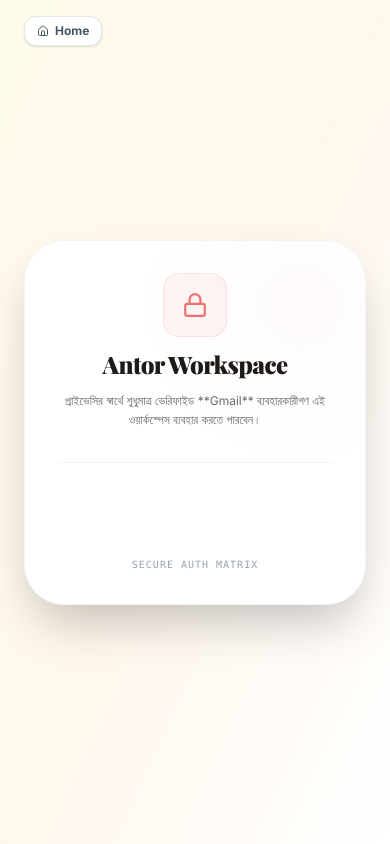
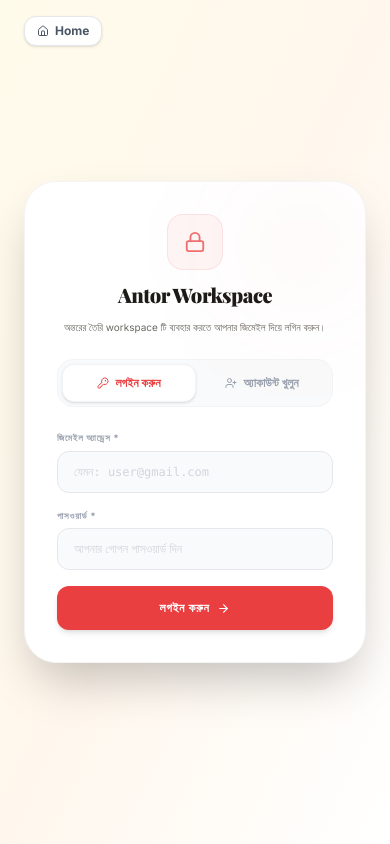
Before and after one commit to artistantor-pixel/AntorCS, a Next.js app: page /workspace in a window 390 px wide. Built offline with nearby package versions, Linux system fonts and the light colour scheme; a web font is replaced by a local one.

Commit message:
feat: implement custom signup and login fallback flow for workspace

```diff
--- /dev/null
+++ b/src/app/api/auth/custom/route.ts
@@ -0,0 +1,82 @@
+import { NextResponse } from "next/server";
+import { PrismaClient } from "@prisma/client";
+
+export const dynamic = "force-dynamic";
+const prisma = new PrismaClient();
+
+export async function POST(request: Request) {
+  try {
+    const { action, name, email, password } = await request.json();
+
+    if (!action || !email || !password) {
+      return NextResponse.json({ error: "Missing required fields." }, { status: 400 });
+    }
+
+    const normalizedEmail = email.trim().toLowerCase();
+    if (!normalizedEmail.endsWith("@gmail.com")) {
+      return NextResponse.json({ error: "Only @gmail.com accounts are allowed." }, { status: 400 });
+    }
+
+    // Get current registered users
+    const record = await prisma.content.findUnique({
+      where: { id: "workspace_users" }
+    });
+
+    let users: any[] = [];
+    if (record && Array.isArray(record.data)) {
+      users = record.data;
+    }
+
+    if (action === "signup") {
+      if (!name || !name.trim()) {
+        return NextResponse.json({ error: "Name is required for registration." }, { status: 400 });
+      }
+
+      // Check if email already exists
+      const exists = users.some((u: any) => u.email === normalizedEmail);
+      if (exists) {
+        return NextResponse.json({ error: "Email is already registered. Please sign in." }, { status: 400 });
+      }
+
+      // Create new user
+      const newUser = {
+        name: name.trim(),
+        email: normalizedEmail,
+        password: password // simple and direct for development/testing
+      };
+
+      const updatedUsers = [...users, newUser];
+
+      await prisma.content.upsert({
+        where: { id: "workspace_users" },
+        update: { data: updatedUsers },
+        create: { id: "workspace_users", data: updatedUsers }
+      });
+
+      return NextResponse.json({
+        success: true,
+        user: { email: newUser.email, name: newUser.name }
+      });
+    }
+
+    if (action === "login") {
+      const match = users.find(
+        (u: any) => u.email === normalizedEmail && u.password === password
+      );
+
+      if (!match) {
+        return NextResponse.json({ error: "Invalid email or password." }, { status: 401 });
+      }
+
+      return NextResponse.json({
+        success: true,
+        user: { email: match.email, name: match.name }
+      });
+    }
+
+    return NextResponse.json({ error: "Invalid action." }, { status: 400 });
+  } catch (error) {
+    console.error("Custom authentication error:", error);
+    return NextResponse.json({ error: "Authentication system error." }, { status: 500 });
+  }
+}
--- a/src/app/workspace/page.tsx
+++ b/src/app/workspace/page.tsx
@@ -2,15 +2,12 @@
 
 import { useState, useEffect, useCallback } from "react";
 import { motion, AnimatePresence } from "framer-motion";
-const motionImport = motion;
-const AnimatePresenceImport = AnimatePresence;
-
 import type { LucideIcon } from "lucide-react";
 import {
   Lock, Unlock, Plus, Trash2, CheckCircle2,
   Clock, Zap, Coffee, Moon, Sun, Sunset, ArrowRight,
   Flame, Target, Briefcase, ImageIcon, Film, Share2, X,
-  ShieldAlert, Home, RotateCcw, Edit3, ChevronRight, LogOut, Loader2
+  ShieldAlert, Home, RotateCcw, Edit3, LogOut, Loader2, KeyRound, UserPlus
 } from "lucide-react";
 
 // ─── TYPES ──────────────────────────────────────────────────────────────────
@@ -33,7 +30,6 @@
 interface UserSession {
   email: string;
   name: string;
-  picture?: string;
 }
 
 // ─── TIME THEME ENGINE (light palette) ──────────────────────────────────────
@@ -109,23 +105,6 @@
   return { text: `${diff} days left`, urgent: false };
 }
 
-// ─── DECODE JWT TOKEN SECURELY ────────────────────────────────────────────────
-function parseJwt(token: string) {
-  try {
-    const base64Url = token.split('.')[1];
-    const base64 = base64Url.replace(/-/g, '+').replace(/_/g, '/');
-    const jsonPayload = decodeURIComponent(
-      window.atob(base64)
-        .split('')
-        .map(c => '%' + ('00' + c.charCodeAt(0).toString(16)).slice(-2))
-        .join('')
-    );
-    return JSON.parse(jsonPayload);
-  } catch (e) {
-    return null;
-  }
-}
-
 // ─── LIVE CLOCK ───────────────────────────────────────────────────────────────
 function LiveClock() {
   const [time, setTime] = useState(new Date());
@@ -139,18 +118,26 @@
 
 // ─── MAIN COMPONENT ───────────────────────────────────────────────────────────
 export default function CommandCenter() {
-  const [user, setUser]           = useState<UserSession | null>(null);
-  const [tasks, setTasks]         = useState<Task[]>([]);
-  const [isLoading, setIsLoading] = useState(true);
+  const [user, setUser]             = useState<UserSession | null>(null);
+  const [tasks, setTasks]           = useState<Task[]>([]);
+  const [isLoading, setIsLoading]   = useState(true);
   const [isBossMode, setIsBossMode] = useState(false);
-  const [showAuth, setShowAuth]   = useState(false);
-  const [password, setPassword]   = useState("");
-  const [authErr, setAuthErr]     = useState("");
-  const [showForm, setShowForm]   = useState(false);
-  const [filter, setFilter]       = useState<Status | "ALL">("ALL");
-  const [isSaving, setIsSaving]   = useState(false);
-  const [hour, setHour]           = useState(new Date().getHours());
+  const [showAuth, setShowAuth]     = useState(false);
+  const [password, setPassword]     = useState("");
+  const [authErr, setAuthErr]       = useState("");
+  const [showForm, setShowForm]     = useState(false);
+  const [filter, setFilter]         = useState<Status | "ALL">("ALL");
+  const [isSaving, setIsSaving]     = useState(false);
+  const [hour, setHour]             = useState(new Date().getHours());
   const [editingTask, setEditingTask] = useState<Task | null>(null);
+
+  // Custom Authentication Forms State
+  const [authTab, setAuthTab]       = useState<"login" | "signup">("login");
+  const [authEmail, setAuthEmail]   = useState("");
+  const [authPassword, setAuthPassword] = useState("");
+  const [authName, setAuthName]     = useState("");
+  const [authLoading, setAuthLoading] = useState(false);
+  const [authMsg, setAuthMsg]       = useState("");
 
   const [form, setForm] = useState({
     title: "", client: "", description: "",
@@ -180,59 +167,6 @@
       }
     }
   }, []);
-
-  // Initialize Google Login Client SDK
-  useEffect(() => {
-    if (user) return; // No need if logged in
-
-    const script = document.createElement("script");
-    script.src = "https://accounts.google.com/gsi/client";
-    script.async = true;
-    script.defer = true;
-    script.onload = () => {
-      const g = (window as any).google;
-      if (g) {
-        g.accounts.id.initialize({
-          client_id: process.env.NEXT_PUBLIC_GOOGLE_CLIENT_ID || "1058778732684-fallbackgoogleclientid.apps.googleusercontent.com",
-          callback: (response: any) => {
-            const payload = parseJwt(response.credential);
-            if (payload && payload.email) {
-              if (payload.email.endsWith("@gmail.com")) {
-                const loggedInUser: UserSession = {
-                  email: payload.email,
-                  name: payload.name || payload.email.split("@")[0],
-                  picture: payload.picture
-                };
-                setUser(loggedInUser);
-                localStorage.setItem("workspace_user", JSON.stringify(loggedInUser));
-                setAuthErr("");
-              } else {
-                setAuthErr("প্রবেশাধিকার বঞ্চিত: শুধুমাত্র @gmail.com অ্যাকাউন্ট অনুমোদিত!");
-              }
-            } else {
-              setAuthErr("গুগল সাইন-ইন ব্যর্থ হয়েছে!");
-            }
-          }
-        });
-
-        const btnElement = document.getElementById("google-signin-btn");
-        if (btnElement) {
-          g.accounts.id.renderButton(btnElement, {
-
-            theme: "outline",
-            size: "large",
-            width: btnElement.clientWidth || 320,
-            shape: "pill"
-          });
-        }
-      }
-    };
-
-    document.head.appendChild(script);
-    return () => {
-      document.head.removeChild(script);
-    };
-  }, [user]);
 
   const handleLogout = () => {
     setUser(null);
@@ -281,6 +215,61 @@
       setPassword("");
     } else {
       setAuthErr("ভুল পাসওয়ার্ড!");
+    }
+  };
+
+  // Custom Sign Up / Login Submit Handler
+  const handleCustomAuthSubmit = async (e: React.FormEvent) => {
+    e.preventDefault();
+    setAuthMsg("");
+
+    if (!authEmail.trim() || !authPassword.trim()) {
+      setAuthMsg("সবগুলো তথ্য সঠিকভাবে পূরণ করুন।");
+      return;
+    }
+
+    if (!authEmail.trim().toLowerCase().endsWith("@gmail.com")) {
+      setAuthMsg("শুধুমাত্র @gmail.com ইমেইল অ্যাড্রেস অনুমোদিত!");
+      return;
+    }
+
+    if (authTab === "signup" && (!authName || !authName.trim())) {
+      setAuthMsg("দয়া করে আপনার নাম লিখুন।");
+      return;
+    }
+
+    setAuthLoading(true);
+    try {
+      const res = await fetch("/api/auth/custom", {
+        method: "POST",
+        headers: { "Content-Type": "application/json" },
+        body: JSON.stringify({
+          action: authTab,
+          name: authName,
+          email: authEmail,
+          password: authPassword
+        })
+      });
+
+      const data = await res.json();
+      if (res.ok && data.success) {
+        if (authTab === "signup") {
+          setAuthMsg("অ্যাকাউন্ট সফলভাবে তৈরি হয়েছে! এখন লগইন করুন।");
+          setAuthTab("login");
+          setAuthPassword("");
+        } else {
+          setUser(data.user);
+          localStorage.setItem("workspace_user", JSON.stringify(data.user));
+          setAuthMsg("");
+        }
+      } else {
+        setAuthMsg(data.error || "অথেন্টিকেশন ব্যর্থ হয়েছে।");
+      }
+    } catch (err) {
+      console.error(err);
+      setAuthMsg("সার্ভারে সংযোগ করা যাচ্ছে না।");
+    } finally {
+      setAuthLoading(false);
     }
   };
 
@@ -339,7 +328,7 @@
     critical: tasks.filter(t => t.priority === "CRITICAL" && t.status !== "COMPLETED").length,
   };
 
-  // ─── UNAUTHENTICATED RENDER (GMAIL LOGIN REQUIRED) ─────────────────────────
+  // ─── UNAUTHENTICATED RENDER (GMAIL LOG IN / REGISTER COMPONENT) ───────────────
   if (!user) {
     return (
       <div className={`min-h-screen ${theme.pageBg} flex flex-col justify-center items-center p-6 antialiased text-gray-800`}>
@@ -349,52 +338,129 @@
           </a>
         </div>
 
-        <motionImport.div
+        <motion.div
           initial={{ opacity: 0, y: 20 }}
           animate={{ opacity: 1, y: 0 }}
           transition={{ duration: 0.6 }}
-          className="w-full max-w-md bg-white border border-gray-100 rounded-[2.5rem] shadow-2xl p-8 md:p-10 space-y-8 relative overflow-hidden text-center"
+          className="w-full max-w-md bg-white border border-gray-100 rounded-[2rem] shadow-2xl p-8 relative overflow-hidden"
         >
           {/* Decorative backdrop glow */}
           <div className="absolute top-0 right-0 w-32 h-32 bg-brand-red/5 rounded-full blur-3xl pointer-events-none" />
 
-          <div className="space-y-3">
-            <div className="w-16 h-16 rounded-2xl flex items-center justify-center mx-auto bg-brand-red/5 text-brand-red border border-brand-red/10">
-              <Lock size={26} className="animate-pulse" />
+          <div className="space-y-3 text-center mb-6">
+            <div className="w-14 h-14 rounded-2xl flex items-center justify-center mx-auto bg-brand-red/5 text-brand-red border border-brand-red/10">
+              <Lock size={22} className="animate-pulse" />
             </div>
-            <h1 className="text-2xl md:text-3xl font-black font-serif tracking-tight text-gray-900 leading-tight">
+            <h1 className="text-xl md:text-2xl font-black font-serif tracking-tight text-gray-900 leading-tight">
               Antor Workspace
             </h1>
-            <p className="text-xs text-muted leading-relaxed max-w-xs mx-auto">
-              প্রাইভেসির স্বার্থে শুধুমাত্র ভেরিফাইড **Gmail** ব্যবহারকারীগণ এই ওয়ার্কস্পেস ব্যবহার করতে পারবেন।
+            <p className="text-[10px] text-muted leading-relaxed max-w-xs mx-auto">
+              অন্তরের তৈরি workspace টি ব্যবহার করতে আপনার জিমেইল দিয়ে লগিন করুন।
             </p>
           </div>
 
-          <hr className="border-gray-100" />
+          {/* Form Tabs */}
+          <div className="flex bg-gray-50 border border-gray-100 p-1 rounded-2xl mb-6">
+            <button
+              onClick={() => { setAuthTab("login"); setAuthMsg(""); }}
+              className={`flex-1 py-2.5 rounded-xl text-xs font-bold transition-all flex items-center justify-center gap-1.5 cursor-pointer ${
+                authTab === "login"
+                  ? "bg-white text-brand-red shadow-sm border border-gray-100"
+                  : "text-gray-400 hover:text-gray-700"
+              }`}
+            >
+              <KeyRound size={12} /> লগইন করুন
+            </button>
+            <button
+              onClick={() => { setAuthTab("signup"); setAuthMsg(""); }}
+              className={`flex-1 py-2.5 rounded-xl text-xs font-bold transition-all flex items-center justify-center gap-1.5 cursor-pointer ${
+                authTab === "signup"
+                  ? "bg-white text-brand-red shadow-sm border border-gray-100"
+                  : "text-gray-400 hover:text-gray-700"
+              }`}
+            >
+              <UserPlus size={12} /> অ্যাকাউন্ট খুলুন
+            </button>
+          </div>
 
-          {/* Error alerts */}
-          {authErr && (
-            <motionImport.div
+          {/* Error & Success Messages */}
+          {authMsg && (
+            <motion.div
               initial={{ scale: 0.95, opacity: 0 }}
               animate={{ scale: 1, opacity: 1 }}
-              className="p-4 rounded-2xl bg-red-50 border border-red-100 text-red-600 text-xs font-bold text-left flex items-start gap-3"
+              className={`p-4 rounded-2xl text-xs font-bold mb-5 flex items-start gap-2.5 ${
+                authMsg.includes("সফলভাবে") || authMsg.includes("তৈরি হয়েছে")
+                  ? "bg-emerald-50 border border-emerald-100 text-emerald-600"
+                  : "bg-red-50 border border-red-100 text-red-600"
+              }`}
             >
-              <ShieldAlert size={16} className="shrink-0 mt-0.5" />
-              <span>{authErr}</span>
-            </motionImport.div>
+              <ShieldAlert size={15} className="shrink-0 mt-0.5" />
+              <span>{authMsg}</span>
+            </motion.div>
           )}
 
-          {/* Dynamic Google Login Button */}
-          <div className="space-y-4">
-            <div
-              id="google-signin-btn"
-              className="w-full flex justify-center hoverable min-h-[46px]"
-            />
-            <p className="text-[10px] text-gray-400 font-mono tracking-widest uppercase">
-              Secure Auth matrix
-            </p>
-          </div>
-        </motionImport.div>
+          {/* Form inputs */}
+          <form onSubmit={handleCustomAuthSubmit} className="space-y-4">
+            {authTab === "signup" && (
+              <div>
+                <label className="block text-[9px] font-black uppercase tracking-widest text-gray-400 mb-1.5">আপনার নাম *</label>
+                <input
+                  type="text"
+                  required
+                  value={authName}
+                  onChange={e => setAuthName(e.target.value)}
+                  placeholder="যেমন: অন্তর কুমার বিশ্বাস"
+                  className="w-full bg-gray-50 border border-gray-200 rounded-xl px-4 py-3 text-xs text-gray-800 placeholder:text-gray-300 focus:border-gray-400 outline-none"
+                />
+              </div>
+            )}
+
+            <div>
+              <label className="block text-[9px] font-black uppercase tracking-widest text-gray-400 mb-1.5">জিমেইল অ্যাড্রেস *</label>
+              <input
+                type="email"
+                required
+                value={authEmail}
+                onChange={e => setAuthEmail(e.target.value)}
+                placeholder="যেমন: user@gmail.com"
+                className="w-full bg-gray-50 border border-gray-200 rounded-xl px-4 py-3 text-xs text-gray-800 placeholder:text-gray-300 focus:border-gray-400 outline-none font-mono"
+              />
+            </div>
+
+            <div>
+              <label className="block text-[9px] font-black uppercase tracking-widest text-gray-400 mb-1.5">পাসওয়ার্ড *</label>
+              <input
+                type="password"
+                required
+                value={authPassword}
+                onChange={e => setAuthPassword(e.target.value)}
+                placeholder="আপনার গোপন পাসওয়ার্ড দিন"
+                className="w-full bg-gray-50 border border-gray-200 rounded-xl px-4 py-3 text-xs text-gray-800 placeholder:text-gray-300 focus:border-gray-400 outline-none"
+              />
+            </div>
+
+            <button
+              type="submit"
+              disabled={authLoading}
+              className="w-full py-3.5 bg-brand-red hover:bg-blood-red text-white rounded-xl font-bold flex items-center justify-center gap-2 transition-all shadow-md active:scale-95 text-xs tracking-wider uppercase disabled:opacity-50 cursor-pointer"
+            >
+              {authLoading ? (
+                <>
+                  <Loader2 className="animate-spin" size={14} />
+                  প্রসেসিং হচ্ছে...
+                </>
+              ) : authTab === "login" ? (
+                <>
+                  লগইন করুন <ArrowRight size={13} />
+                </>
+              ) : (
+                <>
+                  অ্যাকাউন্ট তৈরি করুন <ArrowRight size={13} />
+                </>
+              )}
+            </button>
+          </form>
+        </motion.div>
       </div>
     );
   }
@@ -423,25 +489,17 @@
           {/* Right (Google user & Logout) */}
           <div className="flex items-center gap-3 flex-wrap">
             {stats.critical > 0 && (
-              <motionImport.div animate={{ scale: [1, 1.04, 1] }} transition={{ repeat: Infinity, duration: 2 }}
+              <motion.div animate={{ scale: [1, 1.04, 1] }} transition={{ repeat: Infinity, duration: 2 }}
                 className="px-3 py-1 rounded-full bg-red-100 border border-red-300 text-red-700 text-[10px] font-black tracking-wider">
                 🔴 {stats.critical} Critical
-              </motionImport.div>
+              </motion.div>
             )}
 
-            {/* Google Profile Badge */}
+            {/* Profile Badge */}
             <div className="flex items-center gap-2 px-3 py-1 rounded-full bg-white border border-gray-200 shadow-sm">
-              {user.picture ? (
-                <img
-                  src={user.picture}
-                  alt={user.name}
-                  className="w-5 h-5 rounded-full object-cover border border-gray-100"
-                />
-              ) : (
-                <div className="w-5 h-5 rounded-full bg-brand-red/10 text-brand-red flex items-center justify-center text-[9px] font-black">
-                  {user.name.charAt(0).toUpperCase()}
-                </div>
-              )}
+              <div className="w-5 h-5 rounded-full bg-brand-red/10 text-brand-red flex items-center justify-center text-[9px] font-black border border-brand-red/5">
+                {user.name.charAt(0).toUpperCase()}
+              </div>
               <span className="text-[10px] font-bold text-gray-700 truncate max-w-[120px]">{user.name}</span>
             </div>
 
@@ -485,14 +543,14 @@
         </div>
 
         {/* ── HERO MISSION CARD ── */}
-        <AnimatePresenceImport mode="wait">
+        <AnimatePresence mode="wait">
           {heroTask ? (() => {
             const hpm = PRIORITY_META[heroTask.priority];
             const htm = TYPE_META[heroTask.type];
             const hdl = formatDeadline(heroTask.deadline);
             const HTypeIcon = htm.icon;
             return (
-              <motionImport.div key={heroTask.id}
+              <motion.div key={heroTask.id}
                 initial={{ opacity: 0, y: -12 }} animate={{ opacity: 1, y: 0 }} exit={{ opacity: 0, y: -12 }}
                 className="relative bg-white rounded-3xl shadow-xl border border-gray-100 overflow-hidden"
                 style={{ boxShadow: `0 8px 40px ${theme.accent}18` }}
@@ -573,17 +631,17 @@
                     )}
                   </div>
                 </div>
-              </motionImport.div>
+              </motion.div>
             );
           })() : (
-            <motionImport.div key="empty-hero" initial={{ opacity: 0 }} animate={{ opacity: 1 }}
+            <motion.div key="empty-hero" initial={{ opacity: 0 }} animate={{ opacity: 1 }}
               className="bg-white rounded-3xl border border-gray-100 shadow-sm p-10 text-center space-y-3">
               <CheckCircle2 size={40} className="mx-auto text-emerald-500" />
               <h2 className="text-xl font-black font-serif text-gray-800">সব কাজ শেষ! 🎉</h2>
               <p className="text-xs text-gray-400 font-mono">No pending missions. The studio is clear.</p>
-            </motionImport.div>
+            </motion.div>
           )}
-        </AnimatePresenceImport>
+        </AnimatePresence>
 
         {/* ── STATS ROW ── */}
         <div className="grid grid-cols-2 sm:grid-cols-4 gap-3">
@@ -639,7 +697,7 @@
               কোনো টাস্ক নেই — নতুন টাস্ক যোগ করো!
             </div>
           ) : (
-            <AnimatePresenceImport>
+            <AnimatePresence>
               {filtered.map((task, idx) => {
                 const tm = TYPE_META[task.type];
                 const pm = PRIORITY_META[task.priority];
@@ -648,7 +706,7 @@
                 const dl = formatDeadline(task.deadline);
 
                 return (
-                  <motionImport.div key={task.id}
+                  <motion.div key={task.id}
                     initial={{ opacity: 0, y: 16 }} animate={{ opacity: 1, y: 0 }}
                     exit={{ opacity: 0, scale: 0.96 }} transition={{ delay: idx * 0.04 }}
                     className={`group relative bg-white rounded-2xl border p-5 shadow-sm transition-all hover:shadow-md ${
@@ -742,19 +800,19 @@
                         )}
                       </div>
                     </div>
-                  </motionImport.div>
+                  </motion.div>
                 );
               })}
-            </AnimatePresenceImport>
+            </AnimatePresence>
           )}
         </div>
       </div>
 
       {/* ── BOSS AUTH MODAL ── */}
-      <AnimatePresenceImport>
+      <AnimatePresence>
         {showAuth && (
           <div className="fixed inset-0 z-50 flex items-center justify-center p-4 bg-black/40 backdrop-blur-sm">
-            <motionImport.div initial={{ scale: 0.93, opacity: 0 }} animate={{ scale: 1, opacity: 1 }} exit={{ scale: 0.93, opacity: 0 }}
+            <motion.div initial={{ scale: 0.93, opacity: 0 }} animate={{ scale: 1, opacity: 1 }} exit={{ scale: 0.93, opacity: 0 }}
               className="bg-white border border-gray-200 rounded-3xl w-full max-w-sm p-7 shadow-2xl space-y-6">
               <div className="text-center space-y-3">
                 <div className="w-14 h-14 rounded-2xl flex items-center justify-center mx-auto" style={{ background: theme.accent + "15" }}>
@@ -780,16 +838,16 @@
                   </button>
                 </div>
               </form>
-            </motionImport.div>
+            </motion.div>
           </div>
         )}
-      </AnimatePresenceImport>
+      </AnimatePresence>
 
       {/* ── ADD / EDIT TASK MODAL ── */}
-      <AnimatePresenceImport>
+      <AnimatePresence>
         {showForm && (
           <div className="fixed inset-0 z-50 flex items-end sm:items-center justify-center p-0 sm:p-4 bg-black/40 backdrop-blur-sm">
-            <motionImport.div initial={{ y: 50, opacity: 0 }} animate={{ y: 0, opacity: 1 }} exit={{ y: 50, opacity: 0 }}
+            <motion.div initial={{ y: 50, opacity: 0 }} animate={{ y: 0, opacity: 1 }} exit={{ y: 50, opacity: 0 }}
               className="bg-white border border-gray-200 rounded-t-3xl sm:rounded-3xl w-full sm:max-w-lg p-6 shadow-2xl space-y-5 max-h-[90vh] overflow-y-auto">
 
               <div className="flex items-center justify-between">
@@ -854,10 +912,10 @@
                   {isSaving ? "সেভ হচ্ছে..." : editingTask ? "✓ আপডেট করুন" : "✓ টাস্ক যোগ করুন"}
                 </button>
               </form>
-            </motionImport.div>
+            </motion.div>
           </div>
         )}
-      </AnimatePresenceImport>
+      </AnimatePresence>
 
     </div>
   );
```
